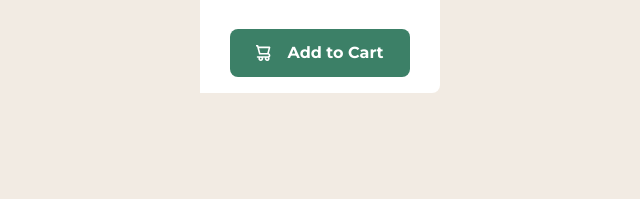
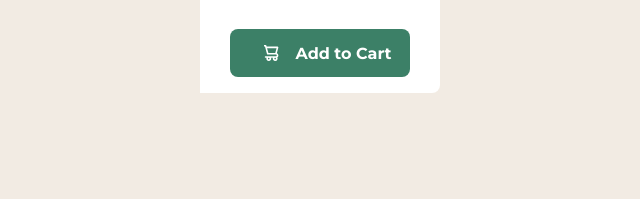
Before and after one commit to nkinold/Product-preview-card, a plain HTML site: page index.html in a window 1280 px wide. Shown: the part 802-1001 px from the top of the page, 440-1080 px from the left. Drawn offline with Linux system fonts and the light colour scheme; a web font is replaced by a local one.

Commit message:
Add files via upload

```diff
--- a/index.html
+++ b/index.html
@@ -24,7 +24,7 @@
                 </div>
                 <button>
                     <img src="./images/icon-cart.svg" alt="Button"/>
-                    <p class="add-to-cart"> Add to Cart</p>
+                     Add to Cart
                 </button>
             </div>
         </div>
--- a/style.css
+++ b/style.css
@@ -104,6 +104,7 @@ button {
     font-family: inherit;
     display: flex;
     justify-content: center;
+    align-items: center;
 }
 
 button:hover {
@@ -113,11 +114,6 @@ button:hover {
 button img {
     align-self: center;
     padding: 1em;
-}
-
-.add-to-cart {
-    align-self: center;
-    color: white
 }
 
 .attribution {
```
